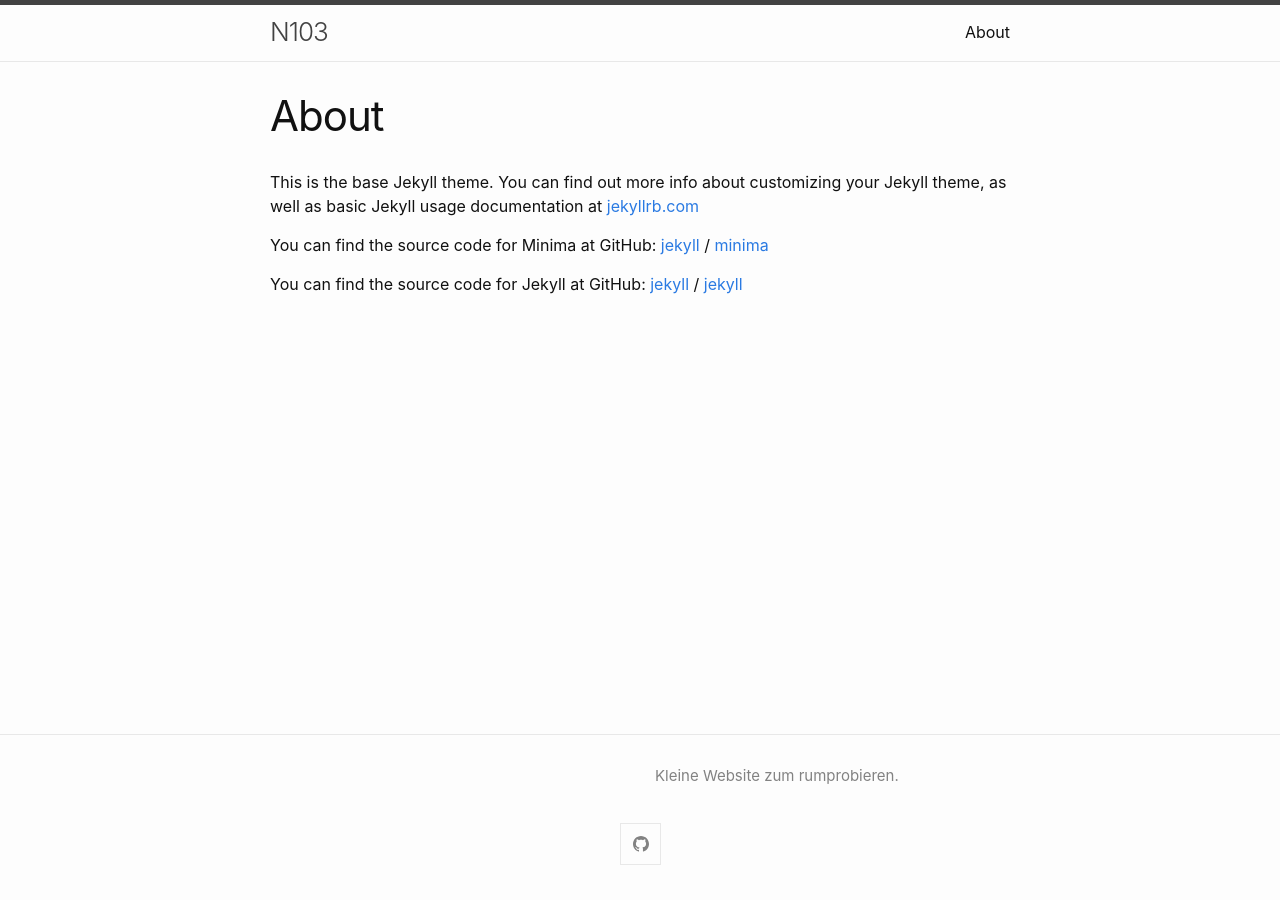
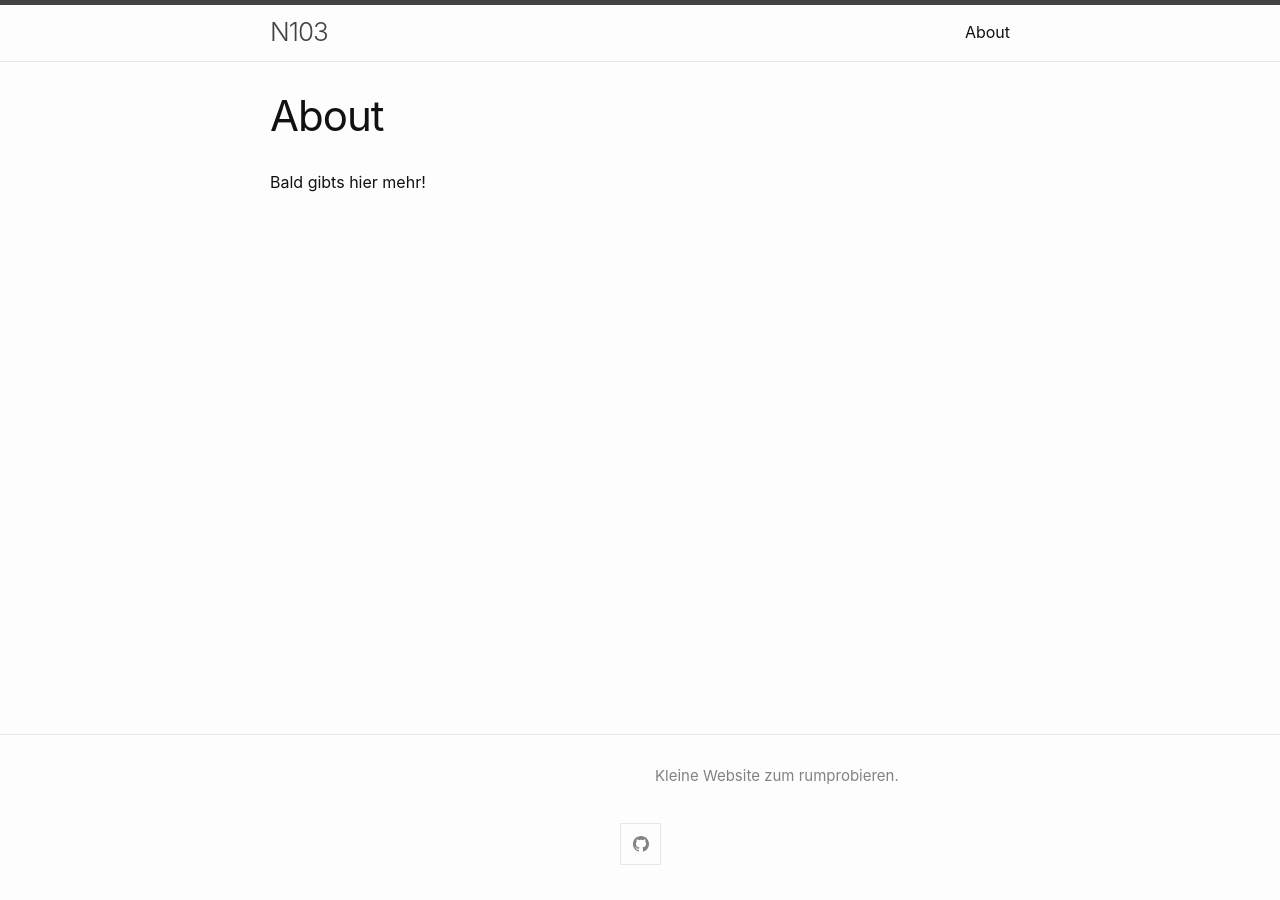
Before and after one commit to n103/n103.github.io, a Jekyll site: the page built from about.md, in a window 1280 px wide. Built offline with Jekyll 4.4.1, drawn with Linux system fonts in a browser that asks for light colours.

Commit message:
Update about.md

```diff
--- a/about.md
+++ b/about.md
@@ -4,15 +4,4 @@
 permalink: /about/
 ---
 
-This is the base Jekyll theme. You can find out more info about customizing your Jekyll theme, as well as basic Jekyll usage documentation at [jekyllrb.com](https://jekyllrb.com/)
-
-You can find the source code for Minima at GitHub:
-[jekyll][jekyll-organization] /
-[minima](https://github.com/jekyll/minima)
-
-You can find the source code for Jekyll at GitHub:
-[jekyll][jekyll-organization] /
-[jekyll](https://github.com/jekyll/jekyll)
-
-
-[jekyll-organization]: https://github.com/jekyll
+Bald gibts hier mehr!
```
